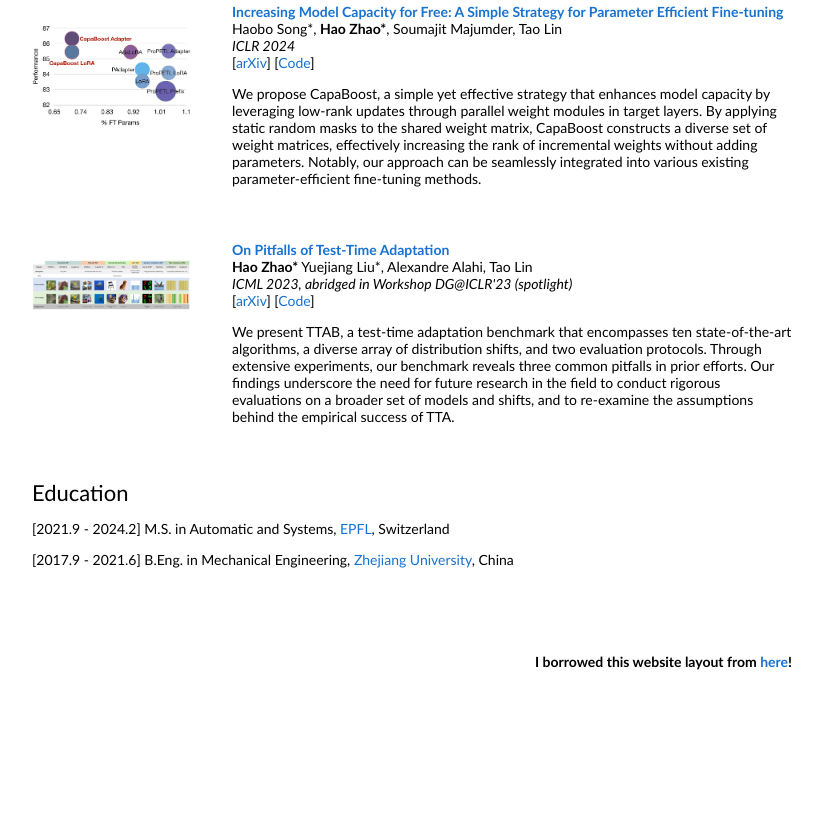
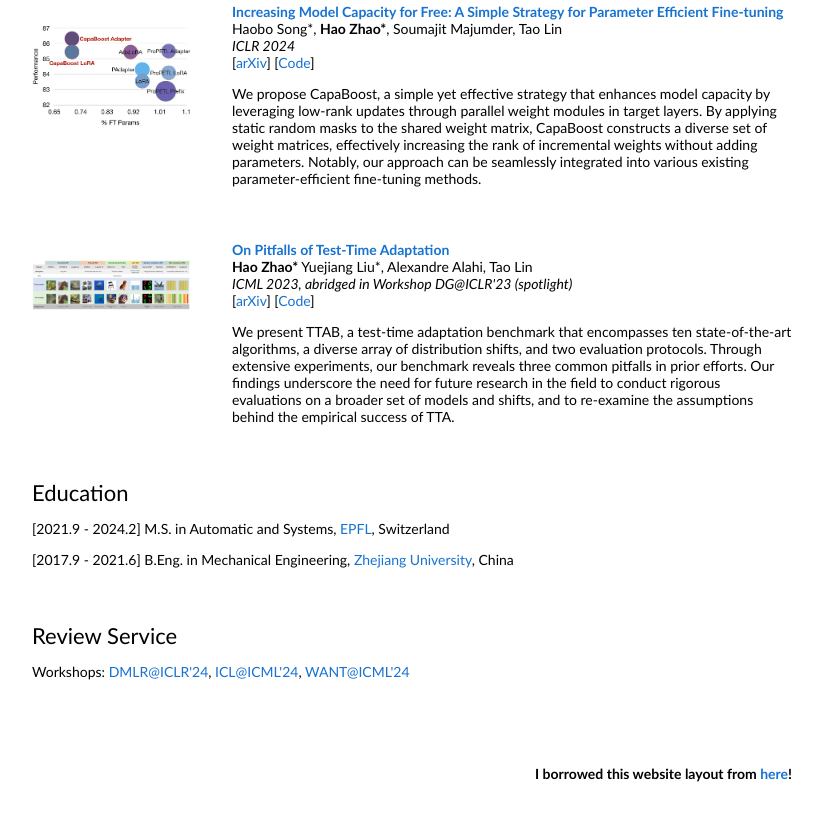
Before and after one commit to MarcellusZhao/MarcellusZhao.github.io, a plain HTML site: page index.html in a window 1280 px wide. Shown: the part 1352-2171 px from the top of the page, without its empty margins (228-1050 px from the left). Before the commit the page ends 2064 px from the top, so only its background shows below. Drawn offline with Linux system fonts and the light colour scheme.

Commit message:
Add review service

```diff
--- a/index.html
+++ b/index.html
@@ -233,6 +233,15 @@
             <p> [2017.9 - 2021.6] B.Eng. in Mechanical Engineering, <a href="https://www.zju.edu.cn/english/">Zhejiang University</a>, China </p>
           </td>
         </tr>
+        </tbody></table>
+
+      <table style="width:100%;border:0px;border-spacing:0px;border-collapse:separate;margin-right:auto;margin-left:auto;"><tbody>
+        <tr>
+        <td style="padding:20px;width:100%;vertical-align:middle">
+          <heading>Review Service</heading>
+          <p> Workshops:  <a href="https://dmlr.ai/">DMLR@ICLR'24</a>,  <a href="https://iclworkshop.github.io/#cfp">ICL@ICML'24</a>, <a href="https://want-ai-hpc.github.io/icml2024/about/">WANT@ICML'24</a> </p>
+        </td>
+      </tr>
       </tbody></table>
 
         <table width="100%" align="center" border="0" cellspacing="0" cellpadding="20">
```
